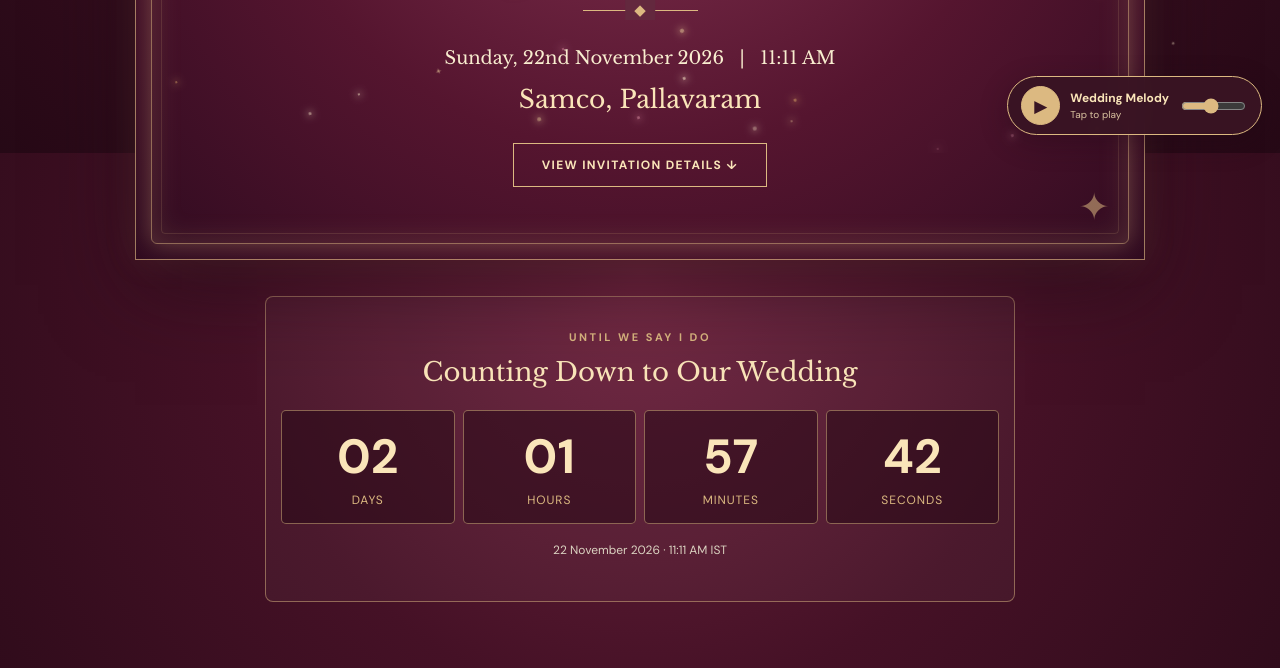
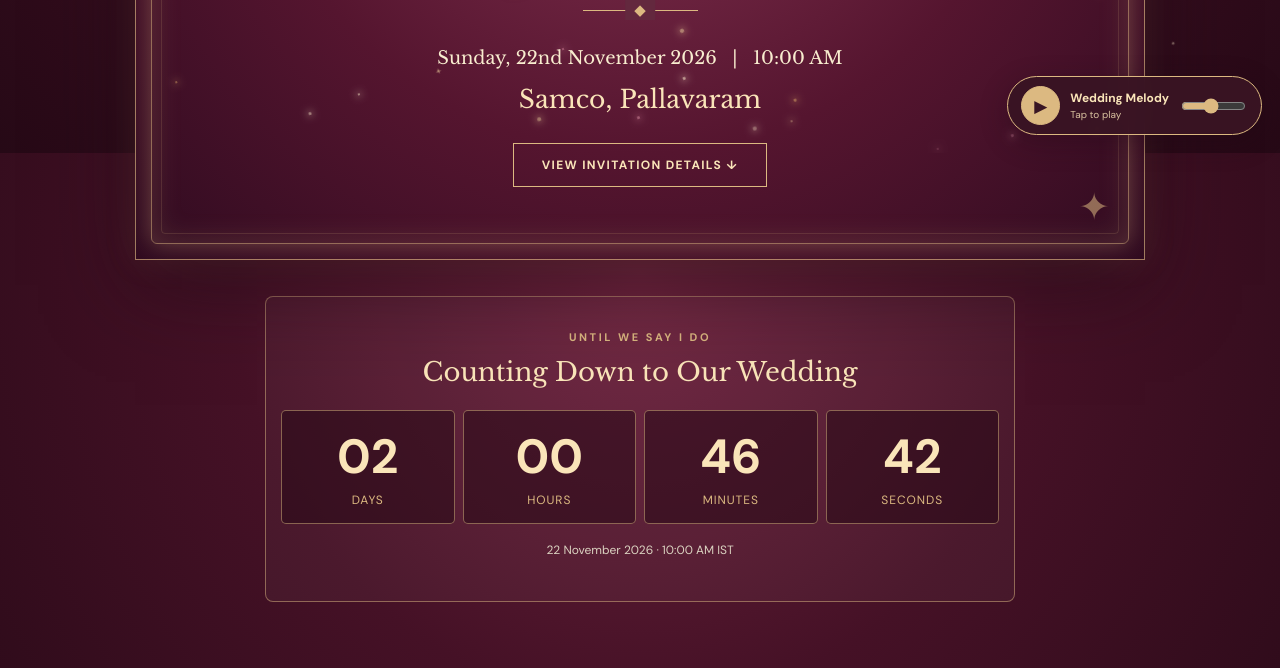
Before and after one commit to Saibudeen/wedding-invitation, a plain HTML site: page index.html in a window 1280 px wide. Shown: the part 647-1315 px from the top of the page. Drawn offline with nearby package versions, Linux system fonts and the light colour scheme; no server answers.

Commit message:
Add files via upload

```diff
--- a/index.html
+++ b/index.html
@@ -6,7 +6,7 @@
   <meta name="theme-color" content="#351321">
   <meta name="description" content="With the blessings of our families, join Ashaf and Abisha for their wedding ceremony on Sunday, 22 November 2026 at Samco, Pallavaram.">
   <meta property="og:title" content="Ashaf & Abisha | Wedding Invitation">
-  <meta property="og:description" content="Sunday, 22 November 2026 · 11:11 AM · Samco, Pallavaram">
+  <meta property="og:description" content="Sunday, 22 November 2026 · 10:00 AM · Samco, Pallavaram">
   <title>Ashaf & Abisha | Wedding Invitation</title>
   <link rel="preconnect" href="https://fonts.googleapis.com">
   <link rel="preconnect" href="https://fonts.gstatic.com" crossorigin>
@@ -61,11 +61,11 @@
       <p class="invite-text">We joyfully invite you to celebrate<br>the wedding ceremony of</p>
       <h1>Ashaf <span class="amp">&amp;</span> Abisha</h1>
       <div class="gold-divider" aria-hidden="true"></div>
-      <p class="date-line">Sunday, 22nd November 2026 &nbsp; | &nbsp; 11:11 AM</p>
+      <p class="date-line">Sunday, 22nd November 2026 &nbsp; | &nbsp; 10:00 AM</p>
       <p class="place-line">Samco, Pallavaram</p>
       <a class="hero-action" href="#mehndi">VIEW INVITATION DETAILS ↓</a>
     </section>
-    <section class="countdown" aria-labelledby="countdown-heading"><span class="kicker">Until we say I do</span><h2 id="countdown-heading">Counting Down to Our Wedding</h2><div class="countdown-grid" role="timer" aria-label="Time remaining until the wedding"><div><strong id="cdDays">00</strong><span>Days</span></div><div><strong id="cdHours">00</strong><span>Hours</span></div><div><strong id="cdMinutes">00</strong><span>Minutes</span></div><div><strong id="cdSeconds">00</strong><span>Seconds</span></div></div><p class="help" id="countdownNote">22 November 2026 · 11:11 AM IST</p></section>
+    <section class="countdown" aria-labelledby="countdown-heading"><span class="kicker">Until we say I do</span><h2 id="countdown-heading">Counting Down to Our Wedding</h2><div class="countdown-grid" role="timer" aria-label="Time remaining until the wedding"><div><strong id="cdDays">00</strong><span>Days</span></div><div><strong id="cdHours">00</strong><span>Hours</span></div><div><strong id="cdMinutes">00</strong><span>Minutes</span></div><div><strong id="cdSeconds">00</strong><span>Seconds</span></div></div><p class="help" id="countdownNote">22 November 2026 · 10:00 AM IST</p></section>
     <section class="details event-mehndi" id="mehndi" aria-labelledby="mehndi-heading">
       <span class="kicker">You are warmly invited to the</span>
       <h2 id="mehndi-heading">Mehndi</h2>
@@ -80,7 +80,7 @@
       <span class="kicker">We joyfully invite you</span>
       <h2 id="details-heading">Celebrate our wedding ceremony</h2>
       <div class="divider"></div>
-      <div class="event-meta"><div class="meta"><span>Date</span><strong>Sunday, 22nd November 2026</strong></div><div class="meta"><span>Time</span><strong>11:11 AM</strong></div></div>
+      <div class="event-meta"><div class="meta"><span>Date</span><strong>Sunday, 22nd November 2026</strong></div><div class="meta"><span>Time</span><strong>10:00 AM</strong></div></div>
       <span class="kicker">Venue</span><p class="venue">Samco, Pallavaram</p>
       <div class="actions"><a class="btn" href="https://www.google.com/maps/search/?api=1&amp;query=Samco%2C%20Pallavaram" target="_blank" rel="noopener noreferrer">Find Venue on Maps ↗</a><button class="btn secondary" id="calendarBtn" type="button">Add to Calendar</button><button class="btn secondary" id="shareBtn" type="button">Share Invitation</button></div>
       <p class="help">The map link searches for Samco, Pallavaram. Please confirm the exact location before travelling.</p>
@@ -141,7 +141,7 @@
       weddingAudio.volume = Number(e.target.value) / 100;
     });
     const $ = (id) => document.getElementById(id);
-    const eventStart = new Date("2026-11-22T11:11:00+05:30");
+    const eventStart = new Date("2026-11-22T10:00:00+05:30");
     function wishText() {
       const name = $("guestName").value.trim();
       const wish = $("guestWish").value.trim();
@@ -153,7 +153,7 @@
     }
     $("copyWishBtn").addEventListener("click", async () => { const message = wishText(); if (!message) return; try { await navigator.clipboard.writeText(message); $("wishStatus").textContent="Copied! You can paste your wish into any message."; } catch { $("wishStatus").textContent="Select and copy your wish from the preview below."; } });
     $("shareBtn").addEventListener("click", async () => {
-      const data = {title: "Ashaf & Abisha Wedding Invitation", text: "Join us for Mehndi on Saturday, 21 November 2026 at 3:00 PM, Elite Beach Resort, Kanathur, and our wedding on Sunday, 22 November 2026 at 11:11 AM, Samco, Pallavaram.", url: location.href};
+      const data = {title: "Ashaf & Abisha Wedding Invitation", text: "Join us for Mehndi on Saturday, 21 November 2026 at 3:00 PM, Elite Beach Resort, Kanathur, and our wedding on Sunday, 22 November 2026 at 10:00 AM, Samco, Pallavaram.", url: location.href};
       if (navigator.share) {try {await navigator.share(data); return;} catch(e){if(e.name==="AbortError")return;}}
       try {await navigator.clipboard.writeText(location.href); $("shareBtn").textContent="Link Copied ✓";} catch {window.prompt("Copy the invitation link:",location.href);}
     });
@@ -187,11 +187,11 @@
   </script>
   <script>
   (() => {
-    const target = Date.parse('2026-11-22T11:11:00+05:30');
+    const target = Date.parse('2026-11-22T10:00:00+05:30');
     function tick(){const left=Math.max(0,Math.ceil((target-Date.now())/1000)); const vals=[Math.floor(left/86400),Math.floor(left/3600)%24,Math.floor(left/60)%60,left%60]; ['cdDays','cdHours','cdMinutes','cdSeconds'].forEach((id,i)=>document.getElementById(id).textContent=String(vals[i]).padStart(2,'0')); if(!left)document.getElementById('countdownNote').textContent='Our wedding day has arrived!';}
     tick(); setInterval(tick,1000);
     const status=document.getElementById('wishStatus');
-    import('./firebase-wishes.js?v=20261120connection2').catch(error=>{console.error('Firebase initialization failed:',error);status.textContent='Could not connect to Firebase. Your wish has not been sent. Please refresh and try again.';document.getElementById('wishesListStatus').textContent='Unable to load wishes. Please check your connection.';});
+    import('./firebase-wishes.js?v=20261120rest3').catch(error=>{console.error('Firebase initialization failed:',error);status.textContent='Could not connect to Firebase. Your wish has not been sent. Please refresh and try again.';document.getElementById('wishesListStatus').textContent='Unable to load wishes. Please check your connection.';});
   })();
   </script>
 </body>
```
